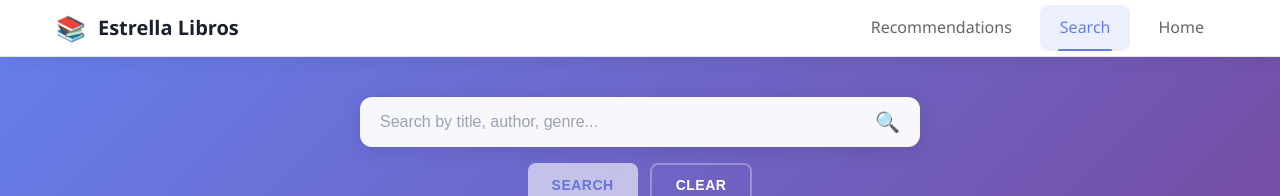
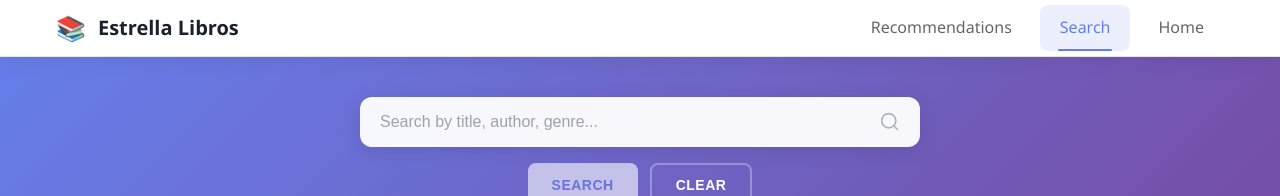
Before and after one commit to MionFF/estrella-libros, a React (Vite) app: page /search in a window 1280 px wide. Shown: the top 196 px of the page. Built offline with nearby package versions, Linux system fonts and the light colour scheme; no server answers.

Commit message:
UI/UX boost.

```diff
--- a/src/features/components/FeaturedCollections/_FeaturedCollection.scss
+++ b/src/features/components/FeaturedCollections/_FeaturedCollection.scss
@@ -48,6 +48,12 @@
   transition: all 0.3s ease;
   position: relative;
   overflow: hidden;
+  cursor: pointer;
+
+  &:focus {
+    outline: 2px solid #667eea; // Для доступности
+    outline-offset: 2px;
+  }
 
   &::before {
     content: '';
--- a/src/features/components/SearchBooks/SearchBooks.tsx
+++ b/src/features/components/SearchBooks/SearchBooks.tsx
@@ -41,7 +41,24 @@ export default function BooksList() {
               placeholder='Search by title, author, genre...'
               className='search-books__input'
             />
-            <span className='search-books__icon'>🔍</span>
+            <span
+              style={{
+                cursor: !searchQuery.trim() ? 'default' : 'pointer',
+                opacity: !searchQuery.trim() ? '0.5' : '1',
+              }}
+              className='search-books__icon'
+              onClick={() => handleSearch(searchQuery)}
+            >
+              <svg width='20' height='20' viewBox='0 0 24 24' fill='none'>
+                <path
+                  d='M21 21L16.514 16.506L21 21ZM19 10.5C19 15.194 15.194 19 10.5 19C5.806 19 2 15.194 2 10.5C2 5.806 5.806 2 10.5 2C15.194 2 19 5.806 19 10.5Z'
+                  stroke='currentColor'
+                  strokeWidth='2'
+                  strokeLinecap='round'
+                  strokeLinejoin='round'
+                />
+              </svg>
+            </span>
           </div>
 
           <div className='search-books__actions'>
--- a/src/features/components/SearchBooks/_SearchBooks.scss
+++ b/src/features/components/SearchBooks/_SearchBooks.scss
@@ -52,6 +52,15 @@
     transform: translateY(-50%);
     font-size: 20px;
     color: #6b7280;
+
+    display: flex;
+    align-items: center;
+    justify-content: center;
+    transition: opacity 0.2s ease;
+
+    &:hover {
+      opacity: 0.8;
+    }
   }
 
   &__actions {
```
